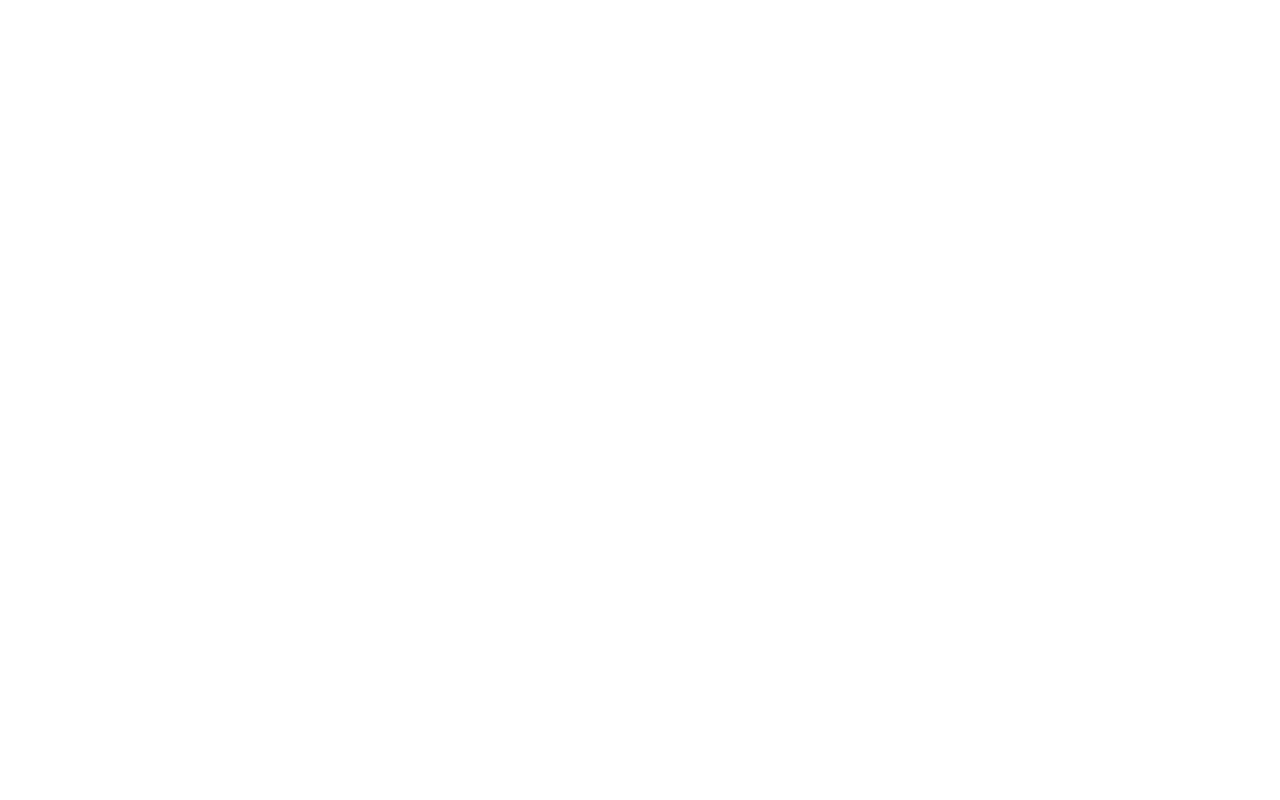
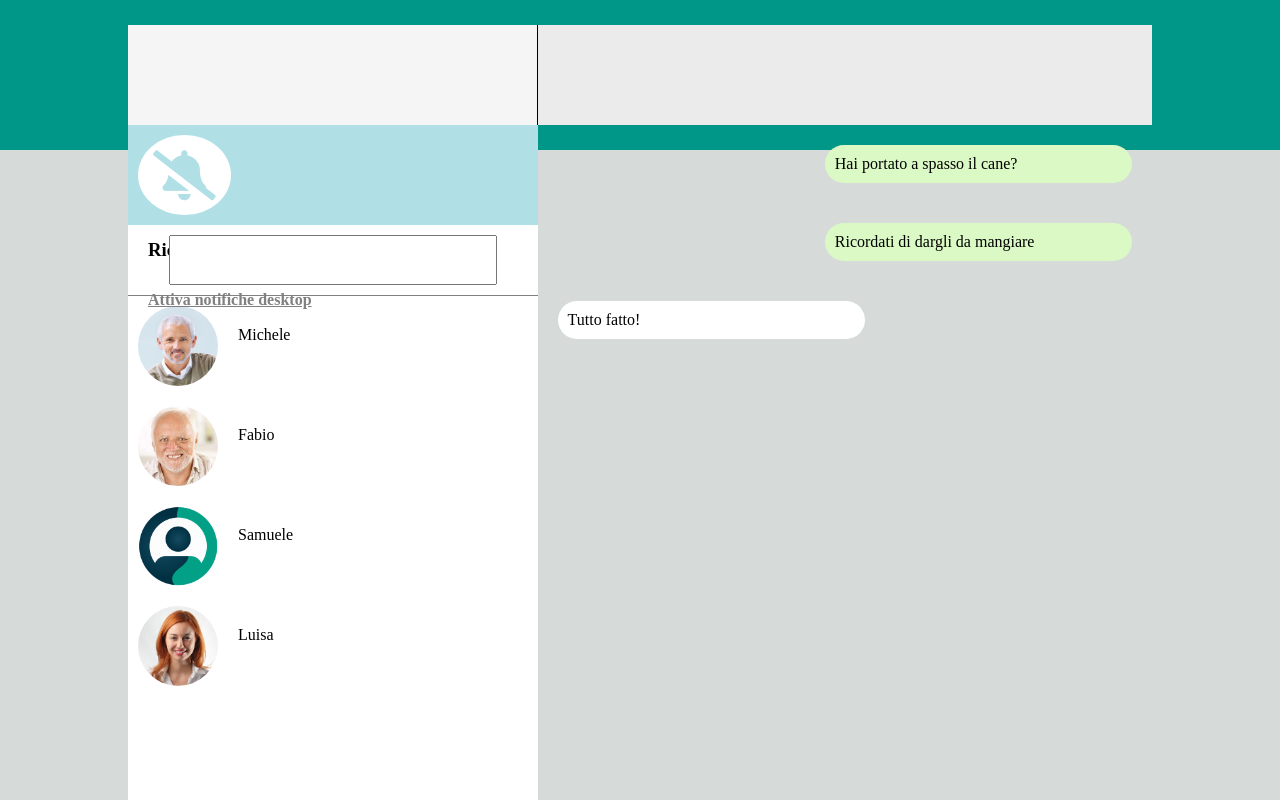
Before and after one commit to Masadavide/Boolzapp, a plain HTML site: page index.html in a window 1280 px wide. Drawn offline with nearby package versions, Linux system fonts and the light colour scheme.

Commit message:
manca milestone 4 e 5+ sistemare layout

```diff
--- a/index.html
+++ b/index.html
@@ -9,8 +9,57 @@
     <title>Boolzapp</title>
 </head>
 <body>
+    <div class="container">
+        <div class="container2" id="app">
+            <header>
+                <div class="menu-left">
+
+                </div>
+                <div class="menu-right">
+
+                </div>
+            </header>
+            <main>
+                <div class="chat-left">
+                    <div class="notifiche">
+                        <i class="fas fa-bell-slash"></i>
+                        <div class="notifiche-text">
+                            <h3>Ricevi notifiche di nuovi messaggi</h3>
+                            <h4>Attiva notifiche desktop</h4>
+                        </div>
+                    </div>
+                    <div class="input">
+                        <input type="text" id="cerca" v-model="nomi" @keyup="cerca()">
+                    </div>
+                    <div class="contatti">
+                        <div class="contatto" v-for="(persona, indice) in contacts" @click="selezionaChat(indice)">
+                            <div class="profile-pic">
+                                <img :src="persona.avatar" alt="">
+                            </div>
+                            <div class="nome">
+                                {{persona.name}}
+                            </div>
+                        </div>
+                    </div>
+                </div>
+                <div class="chat-right">
+                    <div class="chat">
+                        <div :class="messaggio.status" v-for="(messaggio, indice) in contacts[corrente].messages">
+                            {{messaggio.text}}
+                        </div>
 
 
+
+
+                    </div>
+                <div class="input-scrivi">
+                    <input type="text" id="scrivi" v-model="messaggio" @keyup.enter="scrivi()">
+                </div>
+            </main>
+        </div>
+    </div>
+
+<script src="https://cdn.jsdelivr.net/npm/vue@2/dist/vue.js"></script>
 <script src="myscript.js"></script>
 </body>
 </html>
--- a/myscript.js
+++ b/myscript.js
@@ -0,0 +1,122 @@
+var app = new Vue({
+    el:'#app',
+    data: {
+
+        corrente:0,
+        messaggio:"",
+        nomi:"",
+
+        contacts: [
+            {
+            name: 'Michele',
+            avatar: 'img/img_1.jpg',
+            visible: true,
+            messages: [
+                    {
+                    date: '10/01/2020 15:30:55',
+                    text: 'Hai portato a spasso il cane?',
+                    status: 'sent'
+                    },
+                    {
+                    date: '10/01/2020 15:50:00',
+                    text: 'Ricordati di dargli da mangiare',
+                    status: 'sent'
+                    },
+                    {
+                    date: '10/01/2020 16:15:22',
+                    text: 'Tutto fatto!',
+                    status: 'received'
+                    }
+                ],
+            },
+            {
+            name: 'Fabio',
+            avatar: 'img/img_2.jpg',
+            visible: true,
+            messages: [
+                    {
+                    date: '20/03/2020 16:30:00',
+                    text: 'Ciao come stai?',
+                    status: 'sent'
+                    },
+                    {
+                    date: '20/03/2020 16:30:55',
+                    text: 'Bene grazie! Stasera ci vediamo?',
+                    status: 'received'
+                    },
+                    {
+                    date: '20/03/2020 16:35:00',
+                    text: 'Mi piacerebbe ma devo andare a fare la spesa.',
+                    status: 'sent'
+                    }
+                ],
+            },
+            {
+            name: 'Samuele',
+            avatar: 'img/img_3.jpg',
+            visible: true,
+            messages: [
+                    {
+                    date: '28/03/2020 10:10:40',
+                    text: 'La Marianna va in campagna',
+                    status: 'received'
+                    },
+                    {
+                    date: '28/03/2020 10:20:10',
+                    text: 'Sicuro di non aver sbagliato chat?',
+                    status: 'sent'
+                    },
+                    {
+                    date: '28/03/2020 16:15:22',
+                    text: 'Ah scusa!',
+                    status: 'received'
+                    }
+                ],
+            },
+            {
+            name: 'Luisa',
+            avatar: 'img/img_4.jpg',
+            visible: true,
+            messages: [
+                    {
+                    date: '10/01/2020 15:30:55',
+                    text: 'Lo sai che ha aperto una nuova pizzeria?',
+                    status: 'sent'
+                    },
+                    {
+                    date: '10/01/2020 15:50:00',
+                    text: 'Si, ma preferirei andare al cinema',
+                    status: 'received'
+                    }
+                ],
+            },
+        ]
+    },
+    methods:{
+        selezionaChat: function(indice){
+            this.corrente = indice
+        },
+        scrivi: function(){
+            this.contacts[this.corrente].messages.push({
+                date: '',
+                text: this.messaggio,
+                status: 'sent'
+            })
+            this.messaggio = "",
+            setTimeout(()=>
+                this.contacts[this.corrente].messages.push({
+                date: '',
+                text: 'Ok',
+                status: 'received'
+                }),1000
+            )
+        },
+        /*  cerca: function(){
+            let nome1 = this.contacts[this.corrente].name;
+            let nome2 = this.nomi;
+            if(nome1.includes(nome2)){
+                console.log("Include")
+            }
+        } */
+    }
+})
--- a/style.css
+++ b/style.css
@@ -3,3 +3,166 @@
     padding: 0;
     box-sizing: border-box;
 }
+
+.container{
+    height: 100vh;
+    width: 100vw;
+    background-color: #d6dad9;
+    overflow: hidden;
+}
+
+.container2{
+    background-color: #009788;
+    width: 100%;
+    height: 150px;
+    padding: 25px 0;
+}
+
+header,
+main,
+footer{
+    height: 100%;
+    width: 80%;
+    margin:0 auto;
+}
+
+.menu-left{
+    background-color: whitesmoke;
+    width: 40%;
+    height: 100%;
+    float: left;
+    border-right: 1px solid black;
+}
+
+.menu-right{
+    background-color: #ebebeb;
+    width: 60%;
+    height: 100%;
+    float: right;
+}
+
+main{
+    height: 1000px;
+    width: 80%;
+}
+
+.chat-left{
+    width: 40%;
+    height: 100%;
+    float: left;
+}
+
+.chat-right{
+    width: 60%;
+    height: 100%;
+    float: right;
+}
+
+.notifiche{
+    background-color: powderblue;
+    height: 100px;
+    width: 100%;
+}
+
+.fa-bell-slash{
+    float: left;
+    color: powderblue;
+    background-color: white;
+    border-radius: 50%;
+    font-size: 50px;
+    padding: 15px;
+    margin: 10px;
+}
+
+.notifiche-text{
+    line-height: 50px;
+    margin: 0 20px;
+    display: inline-block;
+}
+
+h4{
+text-decoration: underline;
+color: grey;
+}
+
+.input{
+    text-align: center;
+    padding: 10px 0;
+    background-color: white;
+    border-bottom: 1px solid grey;
+}
+
+#cerca{
+    width: 80%;
+    height: 50px;
+}
+
+.contatti{
+    background-color: white;
+    width: 100%;
+    height: calc(100% - 170px);
+    overflow-y: scroll;
+}
+
+.contatto{
+    width: 100%;
+    height: 100px;
+    padding: 10px;
+}
+
+.profile-pic{
+    float: left;
+    height: 80px;
+    width: 80px;
+}
+
+img{
+    width: 100%;
+    height: 100%;
+    border-radius: 50%;
+}
+
+.nome{
+    margin: 20px;
+    float: left;
+}
+
+.chat{
+    width: 100%;
+    height: calc(100% - 100px);
+    overflow-y: scroll;
+}
+
+.input-scrivi{
+    background-color: #ebebeb;
+    width: 100%;
+    height: 100px;
+    text-align: center;
+    padding: 25px 0;
+}
+
+#scrivi{
+    width: 80%;
+    height: 50px;
+    margin: 0 auto;
+}
+
+.sent{
+    background-color: #dbf9c5;
+    float: right;
+    min-width: 50%;
+    margin-left: 50%;
+    border-radius: 30px;
+    padding: 10px;
+    margin: 20px;
+}
+
+.received{
+    background-color: white;
+    float: left;
+    width: 50%;
+    margin-right: 50%;
+    border-radius: 30px;
+    padding: 10px;
+    margin: 20px;
+}
```
Also changed, not shown: img/img_1.jpg (added), img/img_2.jpg (added), img/img_3.jpg (added), img/img_4.jpg (added).
